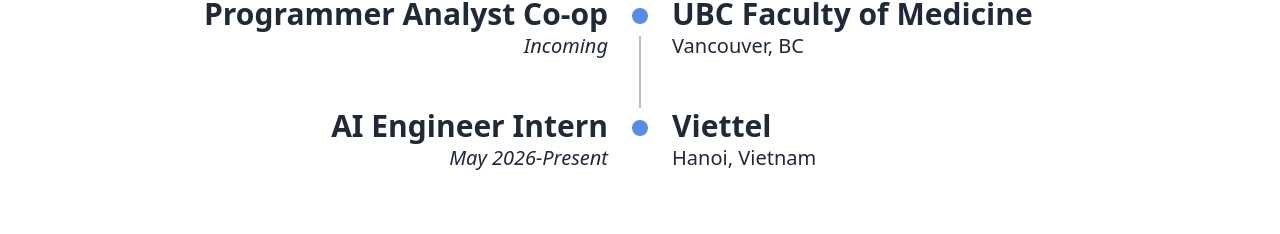
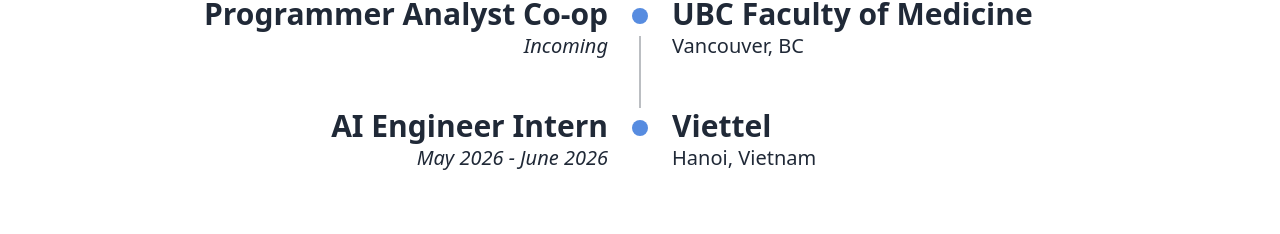
Before and after one commit to chucan1312/portfolio, a React (Vite) app: page / in a window 1280 px wide. Shown: the part 1563-1797 px from the top of the page. Built offline with nearby package versions, Linux system fonts and the light colour scheme; no server answers; the database is empty.

Commit message:
update uiui

```diff
--- a/src/components/ExperienceSection.jsx
+++ b/src/components/ExperienceSection.jsx
@@ -9,7 +9,7 @@
     },
     {
         "position": "AI Engineer Intern",
-        "date": "May 2026-Present",
+        "date": "May 2026 - June 2026",
         "company": "Viettel",
         "location": "Hanoi, Vietnam",
         "description": "",
--- a/src/components/HomeSection.jsx
+++ b/src/components/HomeSection.jsx
@@ -18,7 +18,7 @@
                     Full-stack developer exploring machine learning and building projects from idea to deployment.
                     </p>
                     <div className="pt-4 opacity-0 animate-fade-in-delay-4">
-                        <a href="#projects" className="custom-button bg-transparent glow-border border-primary text-foreground">
+                        <a href="#projects" className="custom-button bg-transparent glow-border border-primary text-foreground hover:bg-primary hover:text-white">
                             View My Work
                         </a>
                         <a className="pl-3"></a>
```
